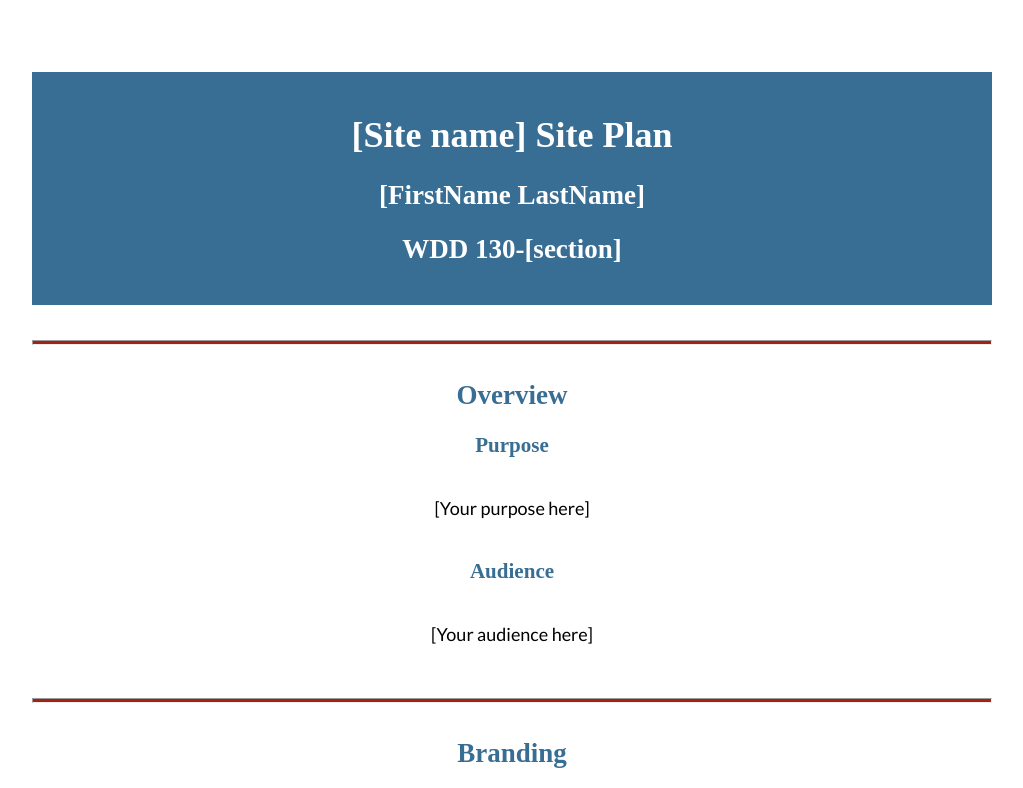
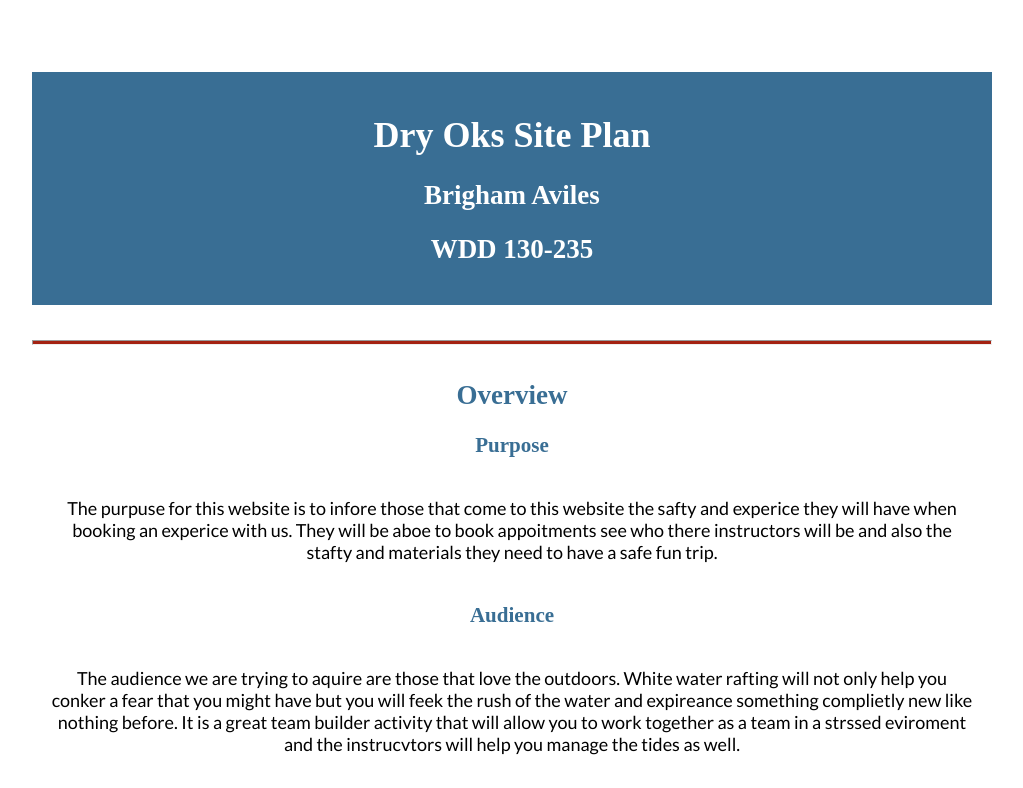
Before and after one commit to BrighamAviles/wdd130, a plain HTML site: page wdd130/wwr/site-plan-rafting.html in a window 1280 px wide. Shown: the top 788 px of the page, without its empty margins (128-1151 px from the left). Drawn offline with Linux system fonts and the light colour scheme; files that its build step writes are made by us from their sources; a web font is replaced by a local one.

Commit message:
paragraph

```diff
--- a/wdd130/wwr/site-plan-rafting.html
+++ b/wdd130/wwr/site-plan-rafting.html
@@ -3,15 +3,15 @@
 
 <head>
   <meta charset="utf-8" />
-  <title>Site Plan</title>
+  <title>Dry Oak Radting</title>
   <link type="text/css" rel="stylesheet" href="styles/site-plan-rafting.css" />
 </head>
 
 <body>
   <header>
-    <h1>[Site name] Site Plan</h1>
-    <h2>[FirstName LastName]</h2>
-    <h2>WDD 130-[section]</h2>
+    <h1>Dry Oks Site Plan</h1>
+    <h2>Brigham Aviles</h2>
+    <h2>WDD 130-235</h2>
     <!-- In the header above, add the name of your site, your name and class number. For example if you are in section 3 you would put WDD 130-03 -->
   </header>
   <main>
@@ -19,11 +19,11 @@
     <hr />
     <h2>Overview</h2>
     <h3>Purpose</h3>
-    <p>[Your purpose here]</p>
+    <p>The purpuse for this website is to infore those that come to this website the safty and experice they will have when booking an experice with us. They will be aboe to book appoitments see who there instructors will be and also the stafty and materials they need to have a safe fun trip.</p>
     <!-- change this -->
 
     <h3>Audience</h3>
-    <p>[Your audience here]</p>
+    <p>The audience we are trying to aquire are those that love the outdoors. White water rafting will not only help you conker a fear that you might have but you will feek the rush of the water and expireance something complietly new like nothing before. It is a great team builder activity that will allow you to work together as a team in a strssed eviroment and the instrucvtors will help you manage the tides  as well.</p>
     <!-- change this -->
 
     <hr />
```
